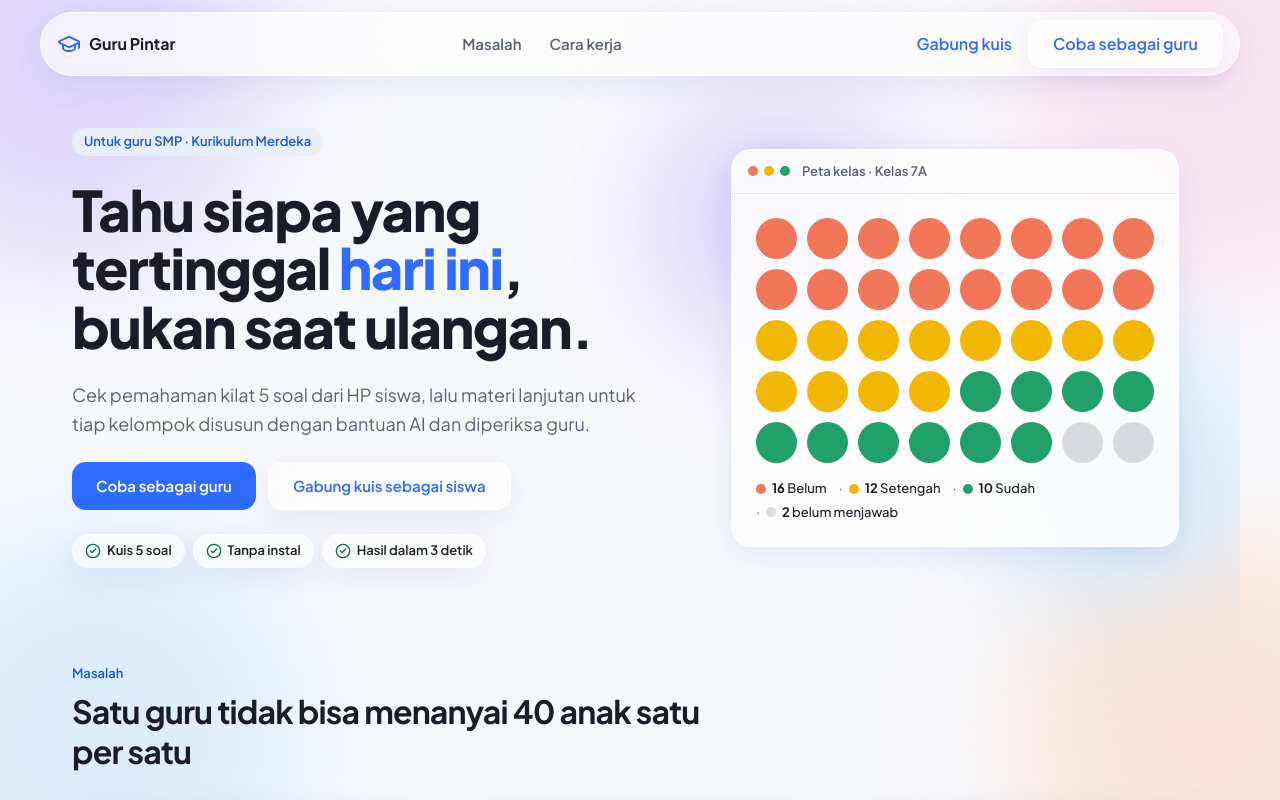
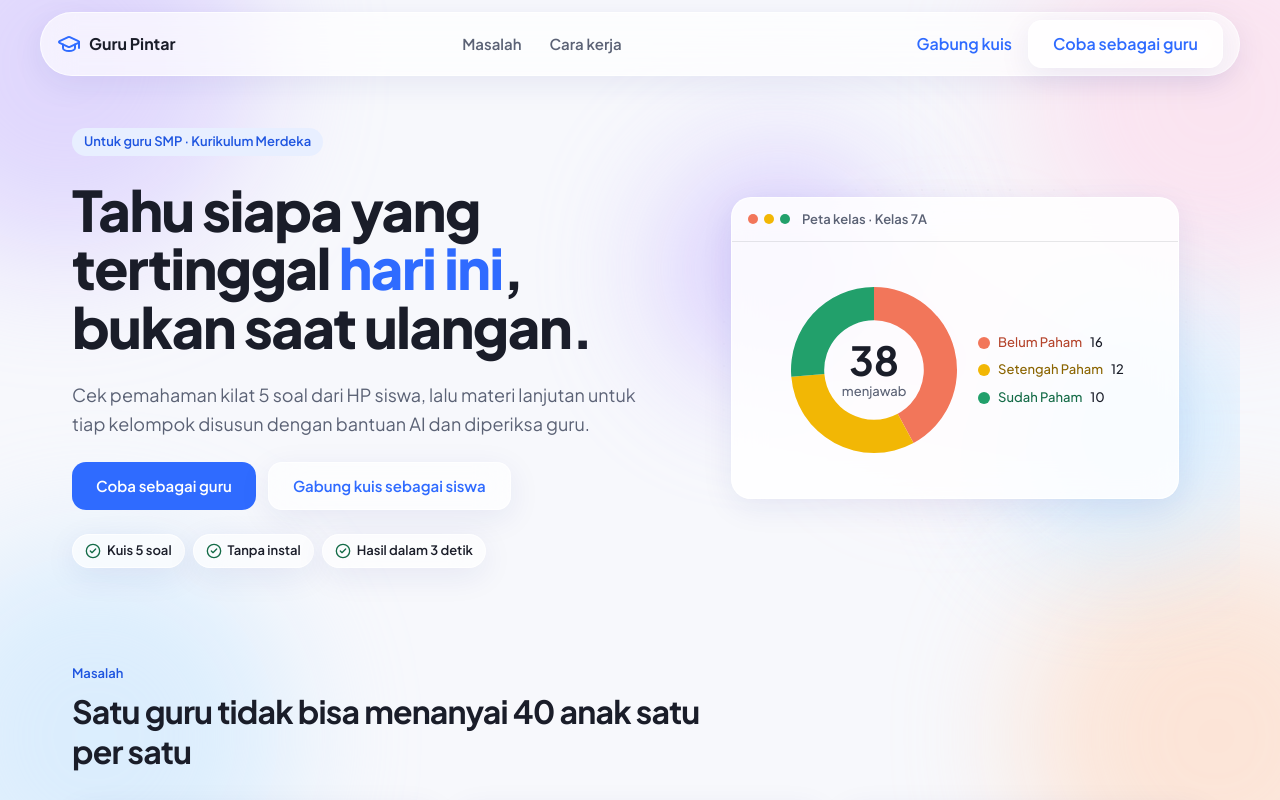
Before and after one commit to hsbysddq/gurupintar, a Next.js app: page / in a window 1280 px wide. Shown: the top 800 px of the page. Built offline with nearby package versions, Linux system fonts and the light colour scheme.

Commit message:
style(ui): ganti peta titik dengan donut di pratinjau hero

```diff
--- a/components/NavbarLanding.tsx
+++ b/components/NavbarLanding.tsx
@@ -8,7 +8,7 @@ const TAUTAN: { href: string; label: string }[] = [
 ];
 
 /**
- * Navbar kapsul kaca untuk landing page (design.md 4.19). Server Component tanpa JavaScript:
+ * Navbar kapsul kaca untuk landing page (design.md 4.18). Server Component tanpa JavaScript:
  * di bawah 768px tautan tengah disembunyikan, tanpa menu hamburger. Padding kapsul 16px di kiri dan
  * kanan, sehingga ikon logo dan tepi tombol sama jauhnya dari tepi kapsul.
  */
--- a/components/PetaTitikKelas.tsx
+++ /dev/null
@@ -1,44 +0,0 @@
-type PetaTitikKelasProps = {
-  jumlah: { belum: number; setengah: number; sudah: number; belumMenjawab: number };
-};
-
-// Urutan sama dengan PetaKelas: Belum, Setengah, Sudah, lalu yang belum menjawab (design.md 4.18).
-const JENIS = [
-  { kunci: "belum", label: "Belum", labelPanjang: "belum paham", kelas: "bg-belum" },
-  { kunci: "setengah", label: "Setengah", labelPanjang: "setengah paham", kelas: "bg-setengah" },
-  { kunci: "sudah", label: "Sudah", labelPanjang: "sudah paham", kelas: "bg-sudah" },
-  { kunci: "belumMenjawab", label: "belum menjawab", labelPanjang: "belum menjawab", kelas: "bg-tinta/15" },
-] as const;
-
-/**
- * Grid titik satu kelas untuk landing page; setiap titik satu siswa. Tanpa kartu pembungkus:
- * pemanggil yang menaruhnya di dalam kartu (design.md 4.2, tidak ada kaca di dalam kaca).
- */
-export function PetaTitikKelas({ jumlah }: PetaTitikKelasProps) {
-  const total = JENIS.reduce((n, j) => n + jumlah[j.kunci], 0);
-  const titik = JENIS.flatMap((j) => Array.from({ length: jumlah[j.kunci] }, () => j.kelas));
-  const ringkasan = JENIS.map((j) => `${jumlah[j.kunci]} ${j.labelPanjang}`).join(", ");
-
-  return (
-    <div className="flex flex-col gap-4">
-      <div role="img" aria-label={`Peta ${total} siswa: ${ringkasan}.`} className="grid grid-cols-8 gap-2 sm:gap-2.5">
-        {titik.map((kelas, i) => (
-          <span key={i} aria-hidden="true" className={`aspect-square w-full rounded-full ${kelas}`} />
-        ))}
-      </div>
-
-      {/* Ringkasan satu baris; sudah terwakili aria-label di atas. */}
-      <p aria-hidden="true" className="flex flex-wrap items-center gap-x-3 gap-y-1 text-[13px] leading-normal font-medium">
-        {JENIS.map((j, i) => (
-          <span key={j.kunci} className="inline-flex items-center gap-1.5">
-            {i > 0 && <span className="text-tinta-lembut">·</span>}
-            <span className={`size-2.5 shrink-0 rounded-full ${j.kelas}`} />
-            <span>
-              <span className="font-bold">{jumlah[j.kunci]}</span> {j.label}
-            </span>
-          </span>
-        ))}
-      </p>
-    </div>
-  );
-}
--- a/components/PratinjauDasbor.tsx
+++ b/components/PratinjauDasbor.tsx
@@ -1,11 +1,11 @@
-import { PetaTitikKelas } from "@/components/PetaTitikKelas";
+import { DonutKelompok } from "@/components/DonutKelompok";
 
-// Sama dengan sesi demo RIW004 (PRD 8.5).
-const JUMLAH_DEMO = { belum: 16, setengah: 12, sudah: 10, belumMenjawab: 2 };
+// Sama dengan sesi demo RIW004 (PRD 8.5): 38 siswa menjawab.
+const JUMLAH_DEMO = { belum: 16, setengah: 12, sudah: 10 };
 
 /**
- * Pratinjau produk di hero landing page (design.md 4.20): jendela dasbor tiruan berisi peta titik kelas
- * dan ringkasan jumlah per kelompok. Grid di PetaTitikKelas sudah punya role="img" dan aria-label.
+ * Pratinjau produk di hero landing page (design.md 4.19): jendela dasbor tiruan berisi DonutKelompok
+ * dengan data tetap. DonutKelompok sudah punya role="img", aria-label, legenda teks, dan tanpa animasi.
  */
 export function PratinjauDasbor() {
   return (
@@ -27,8 +27,8 @@ export function PratinjauDasbor() {
           </span>
           <span className="text-[13px] leading-normal font-semibold text-tinta-lembut">Peta kelas · Kelas 7A</span>
         </div>
-        <div className="p-5 sm:p-6">
-          <PetaTitikKelas jumlah={JUMLAH_DEMO} />
+        <div className="flex justify-center px-6 py-8 sm:px-8 sm:py-10">
+          <DonutKelompok jumlah={JUMLAH_DEMO} />
         </div>
       </div>
     </div>
```
Also changed, not shown: 2 other files (tests, documents, lock files or other folders).
